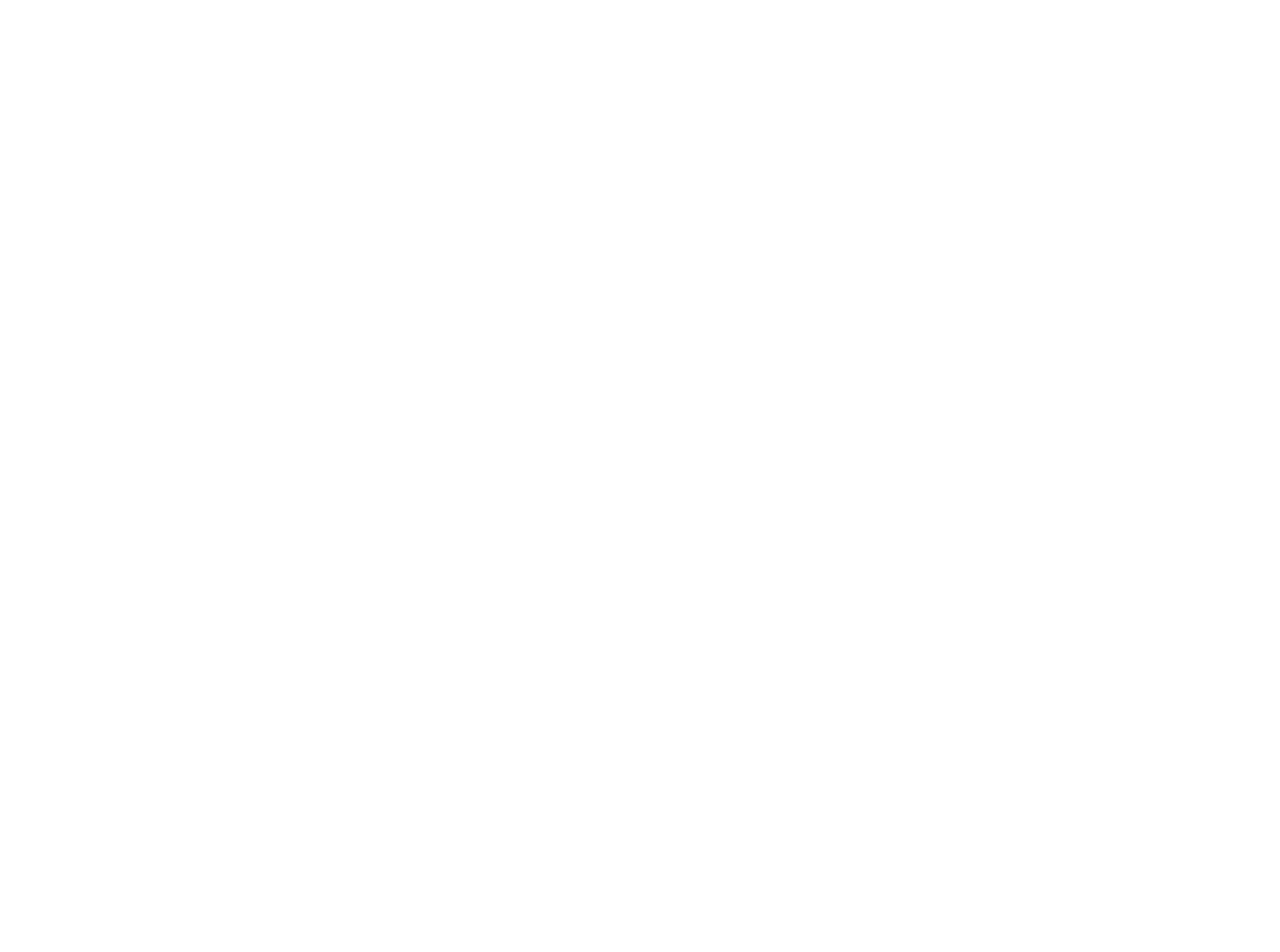
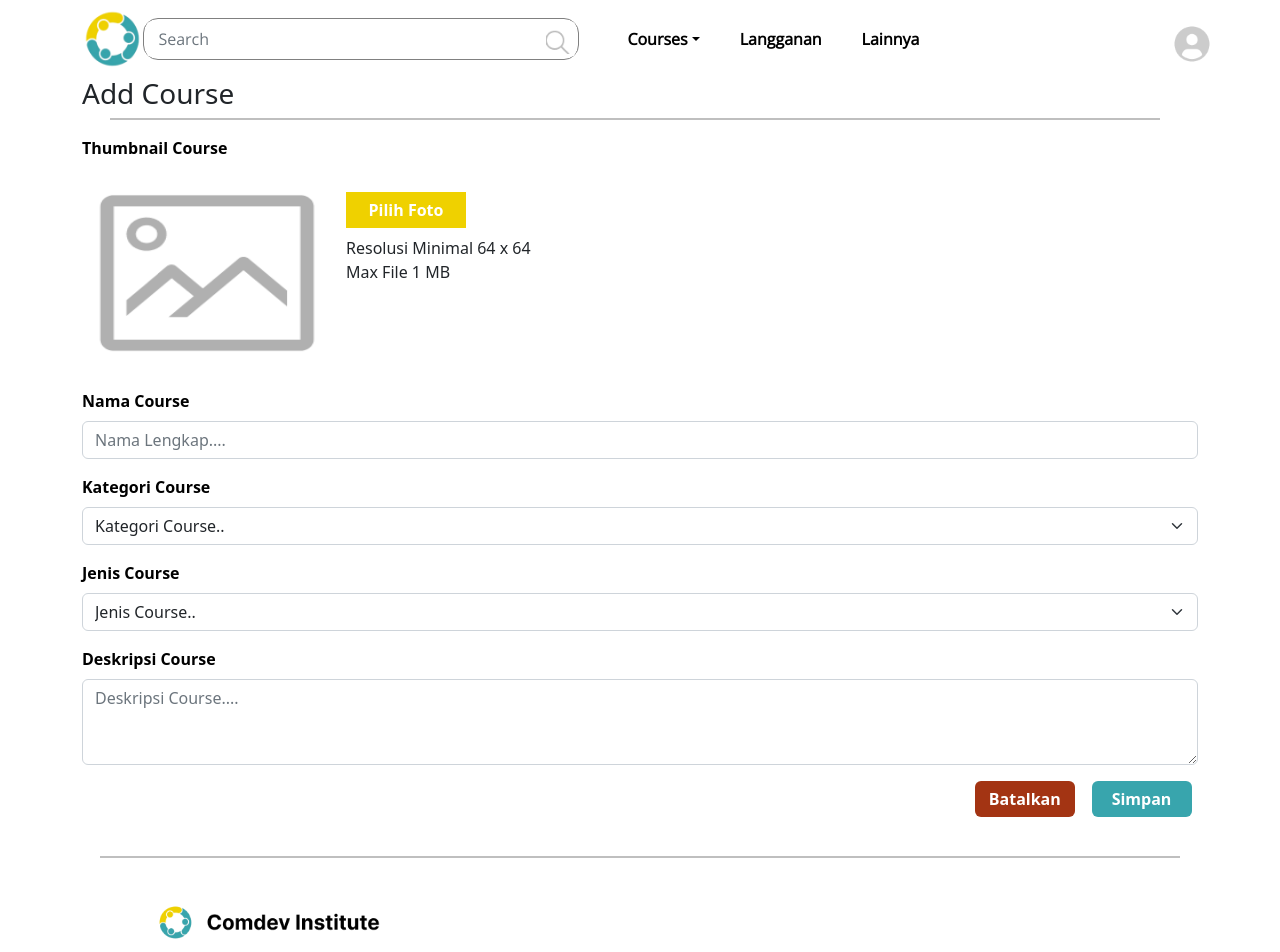
Before and after one commit to ervindwik/fe-comdev, a React (Create React App) app: page /profile/mycourse/addcourse in a window 1280 px wide. Before the commit this address had no page. Shown: the top 952 px of the page. Before the commit the page ends 800 px from the top, so only its background shows below. Built offline with nearby package versions, Linux system fonts and the light colour scheme.

Commit message:
slicing page add course

```diff
--- a/package.json
+++ b/package.json
@@ -16,6 +16,7 @@
     "react-dom": "^18.2.0",
     "react-icon": "^1.0.0",
     "react-icons": "^4.4.0",
+    "react-image-crop": "^10.0.8",
     "react-router-dom": "^6.4.1",
     "react-scripts": "5.0.1",
     "web-vitals": "^2.1.4"
--- a/src/App.js
+++ b/src/App.js
@@ -8,6 +8,7 @@
 import MyCourse from "./Pages/MyCourse";
 import Login from "./Pages/Login";
 import Regis from "./Pages/Regis";
+import AddCourse from "./Pages/AddCourse";
 
 function App() {
   return (
@@ -20,6 +21,7 @@
       <Route path="/profile/mycourse" element={<MyCourse />} />
       <Route path="/login" element={<Login />} />
       <Route path="/regis" element={<Regis />} />
+      <Route path="/profile/mycourse/addcourse" element={<AddCourse />} />
     </Routes>
   );
 }
--- a/src/Components/MyCourseComp/CoursesList.jsx
+++ b/src/Components/MyCourseComp/CoursesList.jsx
@@ -4,6 +4,7 @@
 import gambar7 from "../../assets/rating.png";
 import add from "../../assets/add.png";
 import folder from "../../assets/folderIcon.png"
+import { Link } from "react-router-dom";
 const CoursesList = () => {
     return (
         <Container>
@@ -19,34 +20,34 @@
                         <Card.Body>
                             <Card.Text>
                                 <div
-                                style={{
-                                    padding:"5px 5px 5px 5px",
-                                    borderWidth :'5',
-                                    borderStyle:'dashed',
-                                    textAlign:'center',
-                                    width:'5rem',
-                                    margin:'auto',
-                                    marginTop:"95px",
-                                    marginLeft:"60px",
-                                    opacity:'0.5',
-                                    borderRadius:'50%'
-                                 }}
+                                    style={{
+                                        padding: "5px 5px 5px 5px",
+                                        borderWidth: '5',
+                                        borderStyle: 'dashed',
+                                        textAlign: 'center',
+                                        width: '5rem',
+                                        margin: 'auto',
+                                        marginTop: "95px",
+                                        marginLeft: "60px",
+                                        opacity: '0.5',
+                                        borderRadius: '50%'
+                                    }}
                                 >
-                                    <a href="#">
-                                    <img src={add} width={40} style={{
-                                        paddingTop:"10px",
-                                        paddingBottom:"10px"
-                                     }} />
-                                    </a>
+                                    <Link to="/profile/mycourse/addcourse">
+                                        <img src={add} width={40} style={{
+                                            paddingTop: "10px",
+                                            paddingBottom: "10px"
+                                        }} />
+                                    </Link>
 
                                 </div>
                                 <span>
                                     <h2 className="text-center" style={{
-                                        opacity :'0.5',
-                                        marginBottom:'35px',
-                                        marginTop:'10px',
-                                        marginLeft:'40px'
-                                     }}>Add Course</h2>
+                                        opacity: '0.5',
+                                        marginBottom: '35px',
+                                        marginTop: '10px',
+                                        marginLeft: '40px'
+                                    }}>Add Course</h2>
                                 </span>
 
                             </Card.Text>
@@ -55,7 +56,7 @@
                 </Col>
                 {/* end add course */}
                 <Col md={{ span: 3 }}>
-                    <Card style={{   width: "15rem", }} id="card-courses">
+                    <Card style={{ width: "15rem", }} id="card-courses">
                         <Card.Img variant="top" src={gambar3} />
                         <Card.Body>
                             <p class="mb-1 fw-bolder fs-5">Complete 2022 Web Development Bootcamp</p>
@@ -69,7 +70,7 @@
                     </Card>
                 </Col>
                 <Col ma={{ span: 3 }}>
-                    <Card style={{   width: "15rem",}} id="card-courses">
+                    <Card style={{ width: "15rem", }} id="card-courses">
                         <Card.Img variant="top" src={gambar3} />
                         <Card.Body>
                             <p class="mb-1 fw-bolder fs-5">Complete 2022 Web Development Bootcamp</p>
@@ -83,7 +84,7 @@
                     </Card>
                 </Col>
                 <Col md={{ span: 3 }}>
-                    <Card style={{   width: "15rem",}} id="card-courses">
+                    <Card style={{ width: "15rem", }} id="card-courses">
                         <Card.Img variant="top" src={gambar3} />
                         <Card.Body>
                             <p class="mb-1 fw-bolder fs-5">Complete 2022 Web Development Bootcamp</p>
@@ -97,7 +98,7 @@
                     </Card>
                 </Col>
                 <Col md={{ span: 3 }}>
-                    <Card style={{   width: "15rem", }} id="card-courses">
+                    <Card style={{ width: "15rem", }} id="card-courses">
                         <Card.Img variant="top" src={gambar3} />
                         <Card.Body>
                             <p class="mb-1 fw-bolder fs-5">Complete 2022 Web Development Bootcamp</p>
@@ -111,7 +112,7 @@
                     </Card>
                 </Col>
                 <Col md={{ span: 3 }}>
-                    <Card style={{    width: "15rem", }} id="card-courses">
+                    <Card style={{ width: "15rem", }} id="card-courses">
                         <Card.Img variant="top" src={gambar3} />
                         <Card.Body>
                             <p class="mb-1 fw-bolder fs-5">Complete 2022 Web Development Bootcamp</p>
--- /dev/null
+++ b/src/Pages/AddCourse.jsx
@@ -0,0 +1,94 @@
+import { React, useState, useRef } from "react";
+import { Container, Form, Button, Row, Col } from "react-bootstrap";
+import Footer from "../Components/Footer";
+import NavbarProfile from "../Components/NavbarProfile";
+import "../Styles/AddCourse.css";
+import imgCourse from "../assets/img-course.png";
+import ReactCrop from "react-image-crop";
+
+const AddCourse = () => {
+    const [image, setImage] = useState(imgCourse);
+    const hiddenFileInput = useRef(null);
+
+    const handleClick = (e) => {
+        hiddenFileInput.current.click();
+    };
+
+    const handleUploadChange = (e) => {
+        console.log(e.target.files[0]);
+        let uploaded = e.target.files[0];
+        setImage(URL.createObjectURL(uploaded));
+    }
+    return (
+        <>
+            <NavbarProfile />
+            <div className="header-add">
+                <Container>
+                    <h3>Add Course</h3>
+                </Container>
+            </div>
+            <hr className="line-style-2" />
+            <div className="form-add-course">
+                <Container>
+                    <Form>
+                        <Form.Group className="mb-3" controlId="formInput">
+                            <Form.Label className="label">Thumbnail Course</Form.Label>
+                            <Row>
+                                <Col className="col-md-2 me-5">
+                                    <img className="css-img-course" src={image} />
+                                </Col>
+                                <Col className="col-md-6 ms-3 mt-1">
+                                    <Button className="btn-upload-img" onClick={handleClick}>
+                                        Pilih Foto
+                                    </Button>
+                                    <input
+                                        type="file"
+                                        ref={hiddenFileInput}
+                                        onChange={handleUploadChange}
+                                        style={{ display: 'none' }}
+                                        accept="image/*"
+                                    />
+                                    <div className="text-info-img">
+                                        <p className="text mt-2 mb-0" >Resolusi Minimal 64 x 64</p>
+                                        <p>Max File 1 MB</p>
+                                    </div>
+                                </Col>
+                            </Row>
+                        </Form.Group>
+                        <Form.Group className="mb-3" controlId="formInput">
+                            <Form.Label className="label">Nama Course</Form.Label>
+                            <Form.Control type="text" placeholder="Nama Lengkap...." />
+                        </Form.Group>
+                        <Form.Group className="mb-3" controlId="formInput">
+                            <Form.Label className="label">Kategori Course</Form.Label>
+                            <Form.Select>
+                                <option>Kategori Course..</option>
+                            </Form.Select>
+                        </Form.Group>
+                        <Form.Group className="mb-3" controlId="formInput">
+                            <Form.Label className="label">Jenis Course</Form.Label>
+                            <Form.Select>
+                                <option>Jenis Course..</option>
+                            </Form.Select>
+                        </Form.Group>
+                        <Form.Group className="mb-3" controlId="formInput">
+                            <Form.Label className="label">Deskripsi Course</Form.Label>
+                            <Form.Control as="textarea" rows={3} placeholder="Deskripsi Course...." />
+                        </Form.Group>
+                        <Button className="btn-batal" type="submit">
+                            Batalkan
+                        </Button>
+                        <Button className="btn-submit" type="submit">
+                            Simpan
+                        </Button>
+                    </Form>
+                </Container>
+            </div>
+
+            <Footer />
+        </>
+    )
+
+}
+
+export default AddCourse;
--- /dev/null
+++ b/src/Styles/AddCourse.css
@@ -0,0 +1,59 @@
+.header-add {
+    margin-top: 6%;
+}
+
+.line-style-2 {
+    background-color: #000;
+    color: #000;
+    border: none;
+    height: 2px;
+    margin-top: 1px;
+    margin-left: 110px;
+    margin-right: 120px;
+}
+
+.css-img-course {
+    width: 240px;
+    height: 200px;
+    margin-top: 5px;
+    margin-left: 5px;
+}
+
+.btn.btn-primary.btn-upload-img {
+    margin-top: 20px;
+    margin-left: 10px;
+    border-radius: 0%;
+    border: none;
+    padding: 6px 12px;
+    background-color: #EFD100;
+    text-align: center;
+    width: 120px;
+    font-weight: bold;
+}
+
+.btn.btn-primary.btn-upload-img:hover {
+    background-color: #f7f03b;
+}
+
+.text-info-img {
+    margin-left: 10px;
+}
+
+.btn.btn-primary.btn-batal {
+    background-color: #a33413;
+    border: none;
+    color: #ffffff;
+    font-weight: bold;
+    width: 100px;
+    text-align: center;
+    margin-left: 80%;
+    margin-right: 1.5%;
+}
+
+.btn.btn-primary.btn-submit:hover {
+    background-color: #5ac0c7;
+}
+
+.btn.btn-primary.btn-batal:hover {
+    background-color: #810404;
+}
```
Also changed, not shown: src/assets/img-course.png, 1 other file (tests, documents, lock files or other folders).
